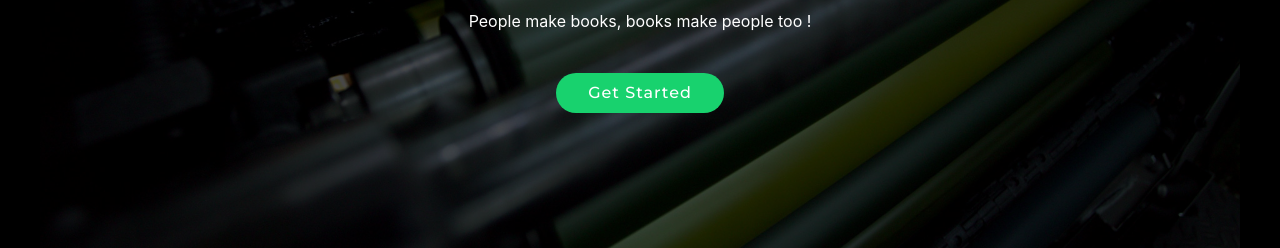
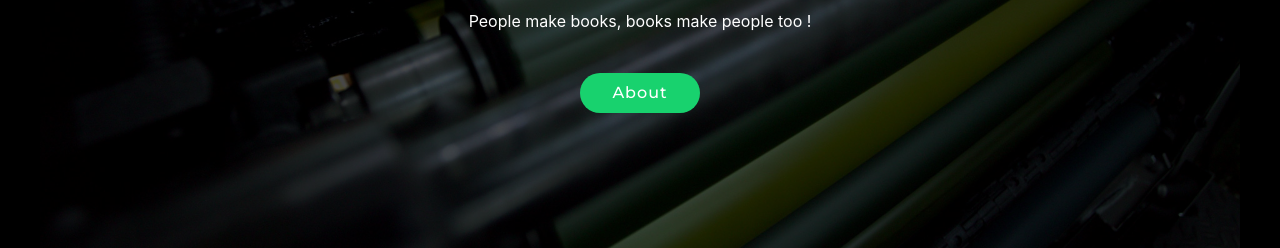
Before and after one commit to KMSoe/sweltaw-printing, a website with bundled scripts: page index.html in a window 1280 px wide. Shown: the part 552-800 px from the top of the page. Built offline with nearby package versions, Linux system fonts and the light colour scheme; a script that the page names is missing; files whose address does not match are found by name.

```diff
--- a/css/style.css
+++ b/css/style.css
@@ -340,6 +340,7 @@
   .main-nav-link:link,
   .main-nav-link:visited {
     font-size: 12px;
+    padding: 8px 3px;
   }
 }
 
--- a/index.html
+++ b/index.html
@@ -135,7 +135,7 @@
                 <h2>We Print Miracles</h2>
 
                 <p>People make books, books make people too !</p>
-                <a class="btn-get-started scrollto" href="#about">Get Started</a>
+                <a class="btn-get-started scrollto" href="#about">About</a>
               </div>
             </div>
           </div>
@@ -150,7 +150,7 @@
                 <h2>With a Vision to Innovate</h2>
 
                 <p>People make books, books make people too !</p>
-                <a class="btn-get-started scrollto" href="#about">Get Started</a>
+                <a class="btn-get-started scrollto" href="#about">About</a>
               </div>
             </div>
           </div>
@@ -170,7 +170,7 @@
                   most affordable price for design within reach of your
                   budget.
                 </p>
-                <a class="btn-get-started scrollto" href="#about">Get Started</a>
+                <a class="btn-get-started scrollto" href="#about">About</a>
               </div>
             </div>
           </div>
@@ -189,7 +189,7 @@
                   projects, We offer the best combination of price, quality
                   and service.
                 </p>
-                <a class="btn-get-started scrollto" href="#about">Get Started</a>
+                <a class="btn-get-started scrollto" href="#about">About</a>
               </div>
             </div>
           </div>
@@ -208,7 +208,7 @@
                   projects, We offer the best combination of price, quality
                   and service.
                 </p>
-                <a class="btn-get-started scrollto" href="#about">Get Started</a>
+                <a class="btn-get-started scrollto" href="#about">About</a>
               </div>
             </div>
           </div>
@@ -227,7 +227,7 @@
                   projects, We offer the best combination of price, quality
                   and service.
                 </p>
-                <a class="btn-get-started scrollto" href="#about">Get Started</a>
+                <a class="btn-get-started scrollto" href="#about">About</a>
               </div>
             </div>
           </div>
@@ -246,7 +246,7 @@
                   projects, We offer the best combination of price, quality
                   and service.
                 </p>
-                <a class="btn-get-started scrollto" href="#about">Get Started</a>
+                <a class="btn-get-started scrollto" href="#about">About</a>
               </div>
             </div>
           </div>
@@ -265,7 +265,7 @@
                   for better Answer and Solutions, Now, they can find them at
                   &quot; Rainbow Media ! &quot;
                 </p>
-                <a class="btn-get-started scrollto" href="#about">Get Started</a>
+                <a class="btn-get-started scrollto" href="#about">About</a>
               </div>
             </div>
           </div>
@@ -899,7 +899,7 @@
       </div>
     </div>
     <hr class="my-6 border-gray-200 sm:mx-auto lg:my-2" />
-    <div class="sm:flex sm:items-center sm:justify-between">
+    <div class="sm:flex sm:items-center sm:justify-between container mx-auto">
       <span class="text-sm text-gray-500 sm:text-center">© 2023 <a href="https://flowbite.com/"
           class="hover:underline">SwelTaw Printing Service™</a>. All Rights Reserved.
       </span>
```
Also changed, not shown: css/output.css.
